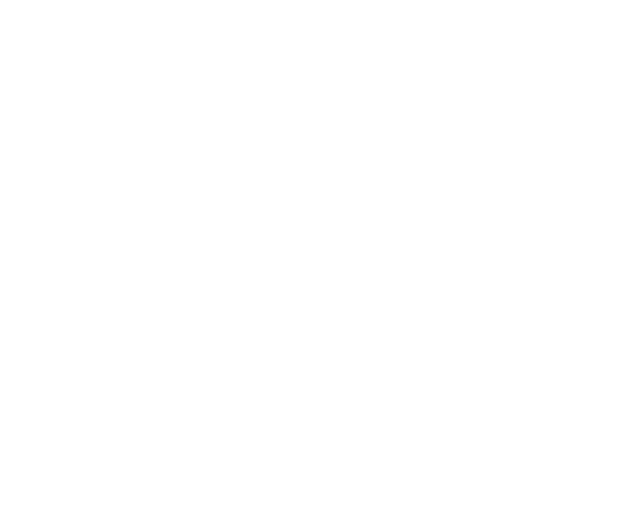
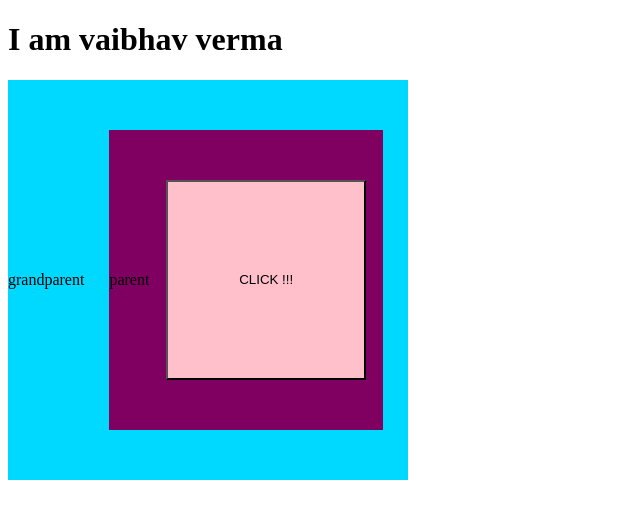
Before and after one commit to vaibhavverma389/JOVAC-x-CB-2025, a plain HTML site: page assinment/assinment 4/index.html in a window 1280 px wide. Shown: the whole page, without its empty margins (0-640 px from the left). Drawn offline with Linux system fonts and the light colour scheme.

Commit message:
Assginment 4

```diff
--- /dev/null
+++ b/assinment/assinment 4/index.css
@@ -0,0 +1,28 @@
+#grandparent{
+    width: 400px;
+    height: 400px;
+    background-color: rgb(0, 217, 255);
+    display: flex;
+    justify-content: center;
+    align-items: center;
+}
+
+#parent{
+    width: 300px;
+    height: 300px;
+    background-color: rgb(128, 0, 98);
+        display: flex;
+    align-items: center;
+    justify-content: center;
+    margin: 25px;
+}
+
+#child{
+    width: 200px;
+    height: 200px;
+    background-color: pink;
+        display: flex;
+    align-items: center;
+    margin: auto;
+    justify-content: center;
+}
--- a/assinment/assinment 4/index.html
+++ b/assinment/assinment 4/index.html
@@ -1,11 +1,24 @@
 <!DOCTYPE html>
 <html lang="en">
+
 <head>
     <meta charset="UTF-8">
     <meta name="viewport" content="width=device-width, initial-scale=1.0">
     <title>Document</title>
+    <link href ="./index.css" rel = "stylesheet"></link>
 </head>
+
 <body>
+    <h1>I am vaibhav verma</h1>
 
+    <div id = "grandparent">
+        <p style="margin: 0px;">grandparent</p>
+        <div id = "parent">
+            <p style="padding: 0px;">parent</p>
+            <button id = "child">CLICK !!!</button>
+        </div>
+    </div>
 </body>
+   <script src="index.js"></script>
+
 </html>
--- /dev/null
+++ b/assinment/assinment 4/index.js
@@ -0,0 +1,67 @@
+
+const grandparent = document.getElementById('grandparent');
+const parent = document.getElementById('parent');
+const child = document.getElementById("child");
+
+
+//// EVENT CAPTURING
+
+
+//  Use `true` to enable capturing phase
+
+
+
+// grandparent.addEventListener('click', () => {
+//     console.log("GRANDPARENT DIV CLICKED");
+// }, true);
+
+// parent.addEventListener("click", () => {
+//     console.log("PARENT DIV CLICKED");
+// }, true);
+
+// child.addEventListener("click", () => {
+//     console.log("CHILD DIV CLICKED");
+// }, true);
+
+
+
+
+////  EVENT BUBBLING
+
+
+
+grandparent.addEventListener('click', (e) => {
+    if (e.target === grandparent) {
+        console.log("GRANDPARENT DIV CLICKED");
+    }
+}, true);
+
+grandparent.addEventListener('click', (e) => {
+    if (e.target === grandparent) {
+        console.log("PARENT DIV CLICKED");
+    }
+}, true);
+grandparent.addEventListener('click', (e) => {
+    if (e.target === grandparent) {
+        console.log("CHILD DIV CLICKED");
+    }
+}, true);
+
+
+parent.addEventListener('click', (e) => {
+    if (e.target === parent) {
+        console.log("PARENT DIV CLICKED");
+    }
+}, true);
+
+parent.addEventListener('click', (e) => {
+    if (e.target === parent) {
+        console.log("CHILD DIV CLICKED");
+    }
+}, true);
+
+child.addEventListener('click', (e) => {
+    if (e.target === child) {
+        console.log("CHILD DIV CLICKED");
+    }
+}, true);
```
